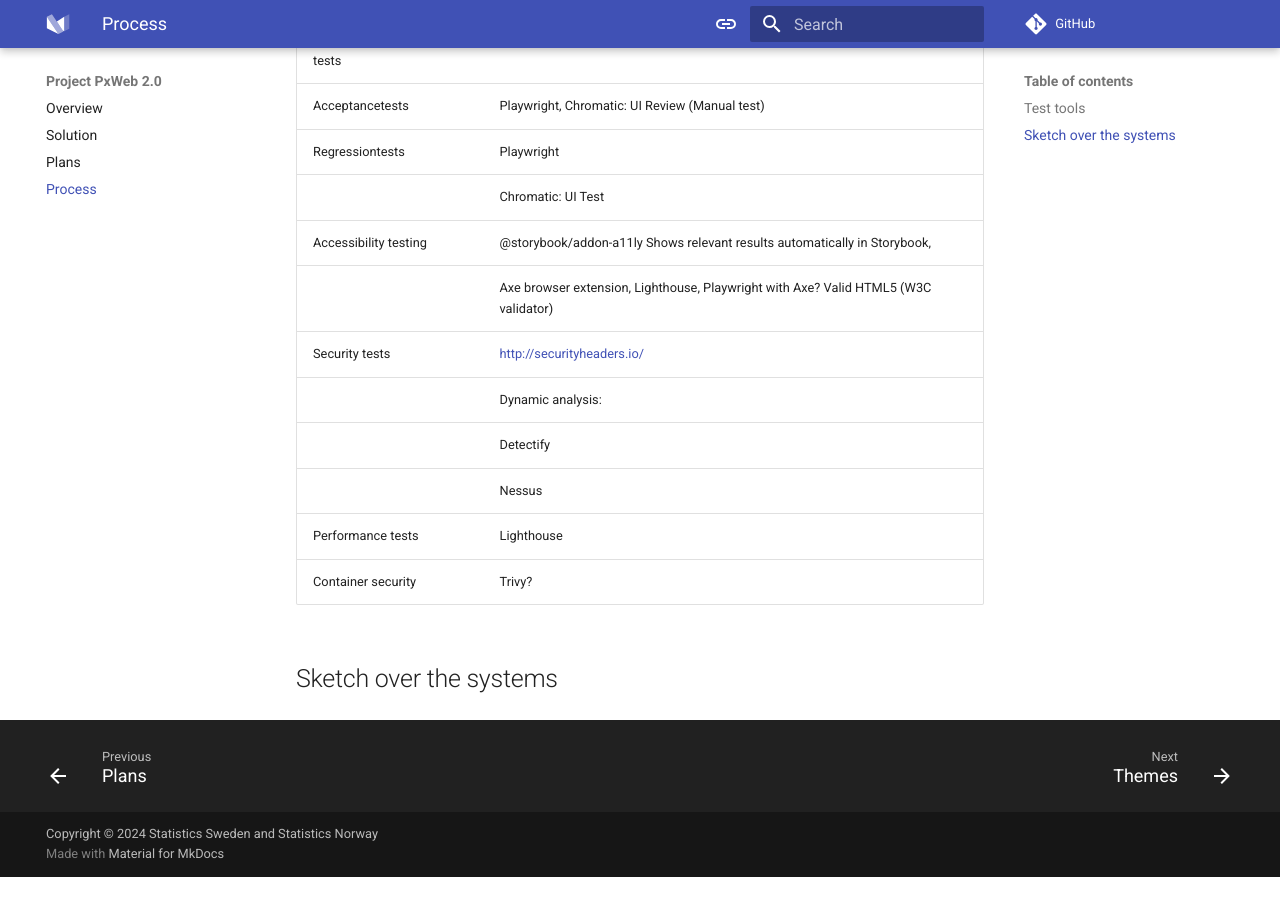
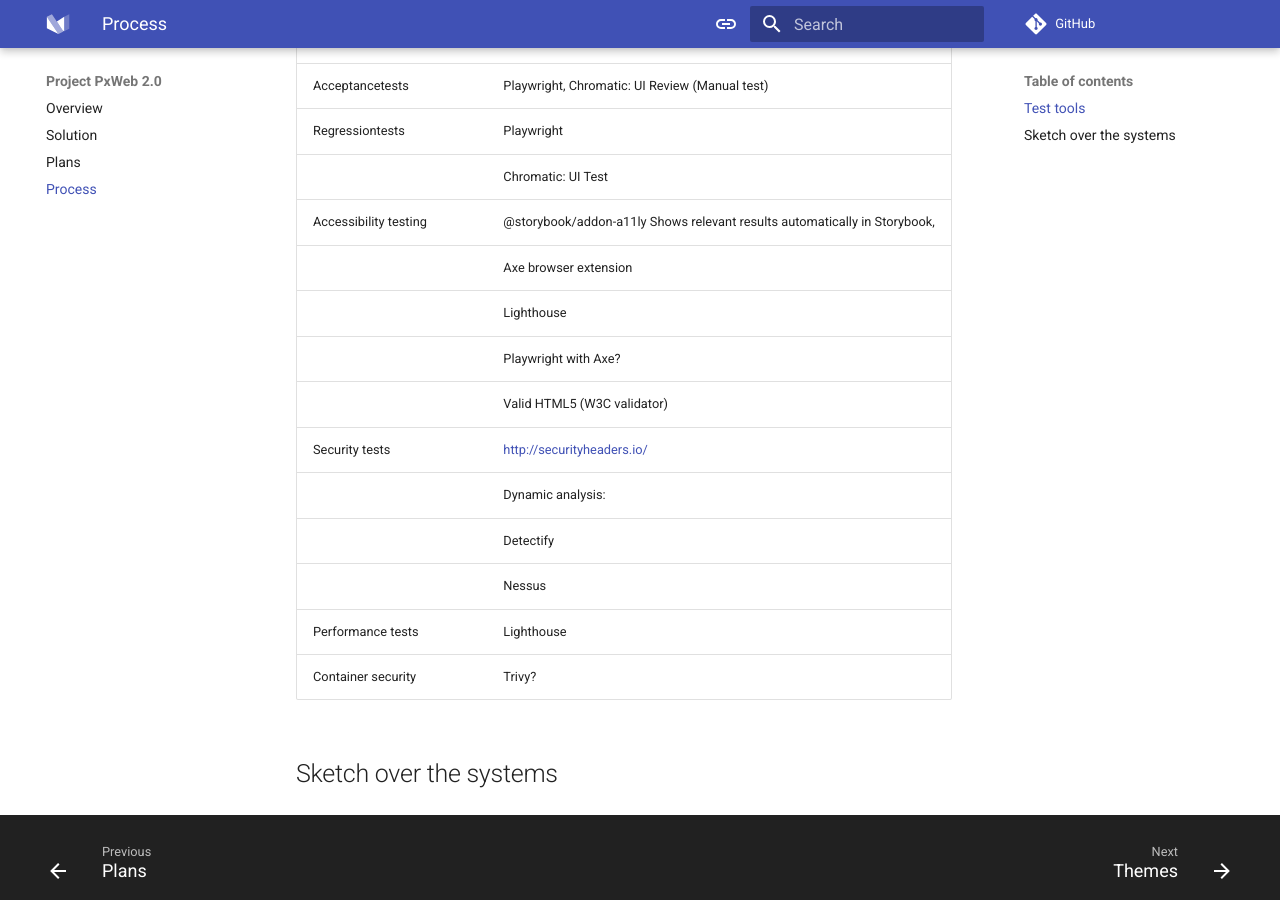
Before and after one commit to PxTools/PxWeb2, an MkDocs documentation site: the page built from docs/project/process.md, in a window 1280 px wide and 900 px high, scrolled down 821 px. Built offline with MkDocs 1.6.1 and Material for MkDocs 9.7.7, drawn with Linux system fonts in a browser that asks for light colours; comment, search, counter and statistics services are not loaded; before the commit the page ends 1698 px from its top, so only the background shows below that.

```diff
--- a/docs/project/process.md
+++ b/docs/project/process.md
@@ -19,8 +19,11 @@
 | Acceptancetests | Playwright, Chromatic: UI Review (Manual test) |
 | Regressiontests  | Playwright  |
 | |Chromatic: UI Test |
-| Accessibility testing |  @storybook/addon-a11ly Shows relevant results automatically in Storybook,  |
-|  | Axe browser extension, Lighthouse, Playwright with Axe? Valid HTML5 (W3C validator) |
+| Accessibility testing |  @storybook/addon-a11ly    Shows relevant results automatically in Storybook,  |
+|  | Axe browser extension |
+| |Lighthouse|
+| |Playwright with Axe?|
+| |Valid HTML5 (W3C validator)  |
 | Security tests | [http://securityheaders.io/](http://securityheaders.io/)|
 | |Dynamic analysis:  |
 | |Detectify |
```
